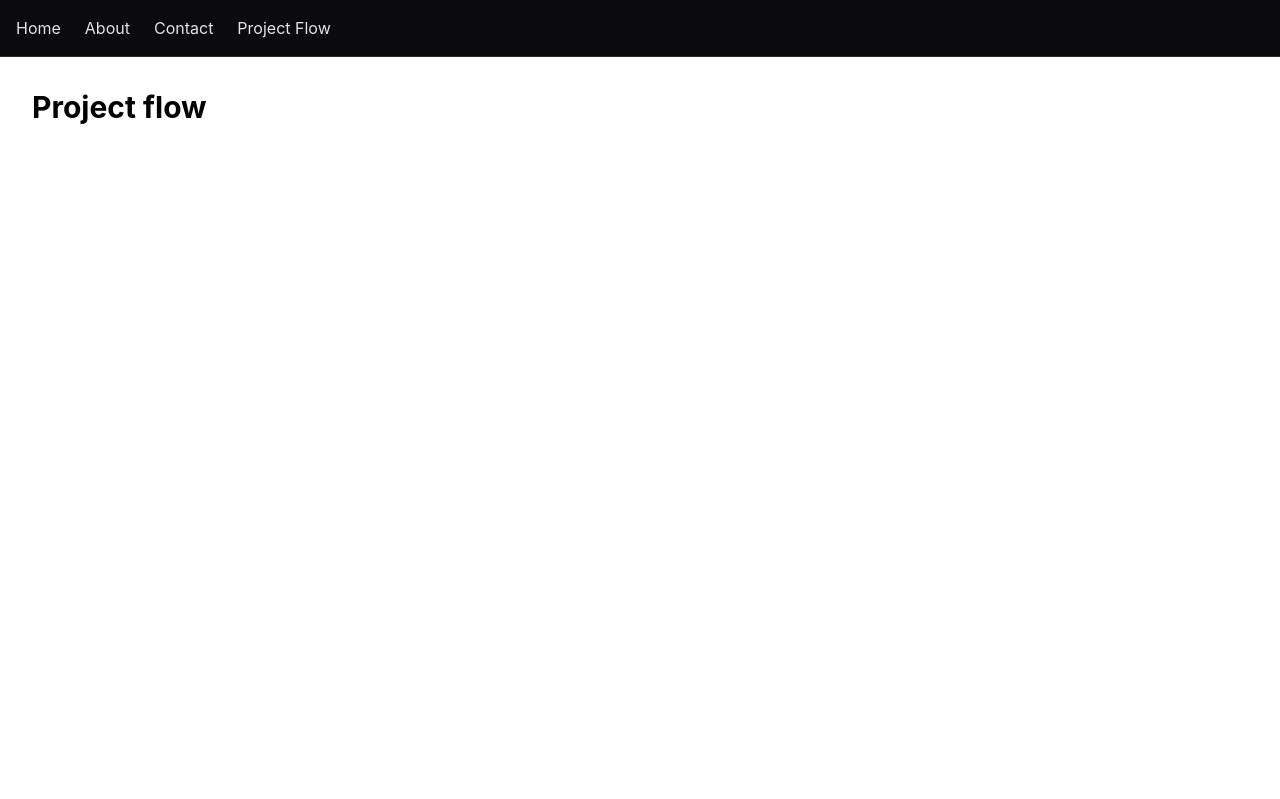
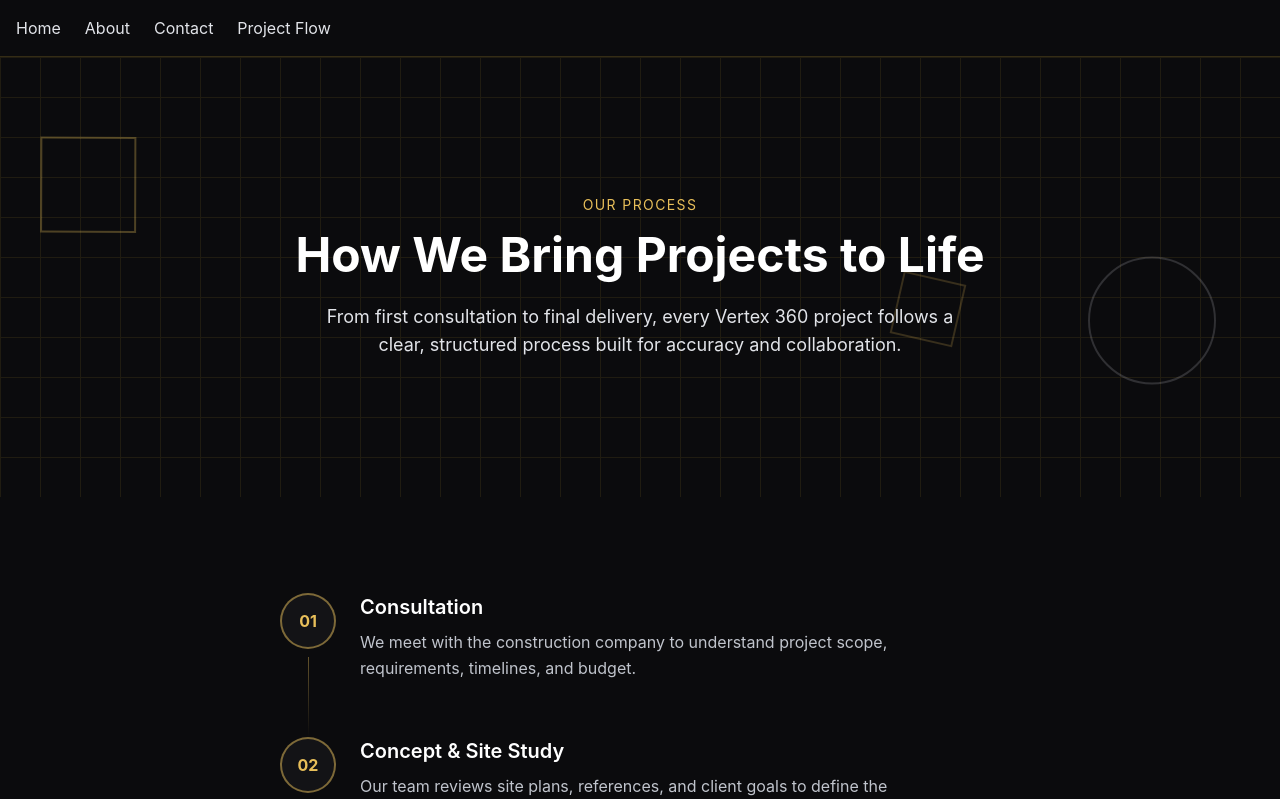
Before and after one commit to NaveenDG2002/vertex360, a React (Vite) app: page /project-flow in a window 1280 px wide. Shown: the top 799 px of the page. Built offline with nearby package versions, Linux system fonts and the light colour scheme.

Commit message:
"Build Project Flow page with animated timeline"

```diff
--- /dev/null
+++ b/src/components/FlowStep.jsx
@@ -0,0 +1,32 @@
+import { motion } from "framer-motion";
+
+function FlowStep({ item, index, isLast }) {
+  return (
+    <motion.div
+      className="relative flex gap-6"
+      initial={{ opacity: 0, x: -20 }}
+      whileInView={{ opacity: 1, x: 0 }}
+      viewport={{ once: true }}
+      transition={{ duration: 0.6, delay: index * 0.1 }}
+    >
+      {/* Number + connecting line */}
+      <div className="flex flex-col items-center">
+        <div className="w-14 h-14 shrink-0 rounded-full bg-charcoal-800 border-2 border-gold-400/50 flex items-center justify-center text-gold-400 font-bold">
+          {item.step}
+        </div>
+        {!isLast && (
+          <div className="w-px flex-1 bg-gradient-to-b from-gold-400/40 to-transparent mt-2" />
+        )}
+      </div>
+
+      {/* Content */}
+      <div className="pb-14">
+        <h3 className="text-xl font-semibold">{item.title}</h3>
+        <p className="text-silver-400 mt-2 max-w-xl leading-relaxed">
+          {item.description}
+        </p>
+      </div>
+    </motion.div>
+  );
+}
+export default FlowStep;
--- /dev/null
+++ b/src/data/projectFlow.js
@@ -0,0 +1,45 @@
+const projectFlow = [
+  {
+    step: "01",
+    title: "Consultation",
+    description:
+      "We meet with the construction company to understand project scope, requirements, timelines, and budget.",
+  },
+  {
+    step: "02",
+    title: "Concept & Site Study",
+    description:
+      "Our team reviews site plans, references, and client goals to define the creative and technical direction.",
+  },
+  {
+    step: "03",
+    title: "Plan Drawing",
+    description:
+      "Detailed architectural floor plans and structural layouts are drafted, reviewed, and refined with client input.",
+  },
+  {
+    step: "04",
+    title: "3D Modeling",
+    description:
+      "We build accurate 3D visualizations — exteriors, interiors, and renders — bringing the design to life digitally.",
+  },
+  {
+    step: "05",
+    title: "Model Making",
+    description:
+      "For select projects, we craft physical scale models used for presentations, pitches, or investor reviews.",
+  },
+  {
+    step: "06",
+    title: "Revisions",
+    description:
+      "Client feedback is incorporated across drawings, models, and renders until every detail meets expectations.",
+  },
+  {
+    step: "07",
+    title: "Final Delivery",
+    description:
+      "Completed files, drawings, and models are handed off — ready for construction, marketing, or client presentation.",
+  },
+];
+export default projectFlow;
--- a/src/pages/ProjectFlow.jsx
+++ b/src/pages/ProjectFlow.jsx
@@ -1,4 +1,57 @@
-   function About() {
-     return <h1 className="text-3xl font-bold p-8">Project flow</h1>;
-   }
-   export default About;
+import { motion } from "framer-motion";
+import BlueprintBackground from "../components/BlueprintBackground";
+import projectFlow from "../data/projectFlow";
+import FlowStep from "../components/FlowStep";
+
+function ProjectFlow() {
+  return (
+    <div className="bg-charcoal-900 text-white">
+      {/* HERO SECTION */}
+      <section className="relative min-h-[55vh] flex flex-col items-center justify-center text-center px-6 overflow-hidden">
+        <BlueprintBackground />
+
+        <motion.span
+          className="text-sm uppercase tracking-widest text-gold-400 relative z-10"
+          initial={{ opacity: 0, y: -10 }}
+          animate={{ opacity: 1, y: 0 }}
+          transition={{ duration: 0.6 }}
+        >
+          Our Process
+        </motion.span>
+
+        <motion.h1
+          className="text-4xl md:text-5xl font-bold mt-4 relative z-10"
+          initial={{ opacity: 0, y: 20 }}
+          animate={{ opacity: 1, y: 0 }}
+          transition={{ duration: 0.8, delay: 0.2 }}
+        >
+          How We Bring Projects to Life
+        </motion.h1>
+
+        <motion.p
+          className="mt-6 max-w-2xl text-lg text-silver-300 relative z-10"
+          initial={{ opacity: 0, y: 20 }}
+          animate={{ opacity: 1, y: 0 }}
+          transition={{ duration: 0.8, delay: 0.4 }}
+        >
+          From first consultation to final delivery, every Vertex 360
+          project follows a clear, structured process built for accuracy
+          and collaboration.
+        </motion.p>
+      </section>
+
+      {/* FLOW TIMELINE SECTION */}
+      <section className="py-24 px-6 max-w-3xl mx-auto">
+        {projectFlow.map((item, i) => (
+          <FlowStep
+            key={item.step}
+            item={item}
+            index={i}
+            isLast={i === projectFlow.length - 1}
+          />
+        ))}
+      </section>
+    </div>
+  );
+}
+export default ProjectFlow;
```
